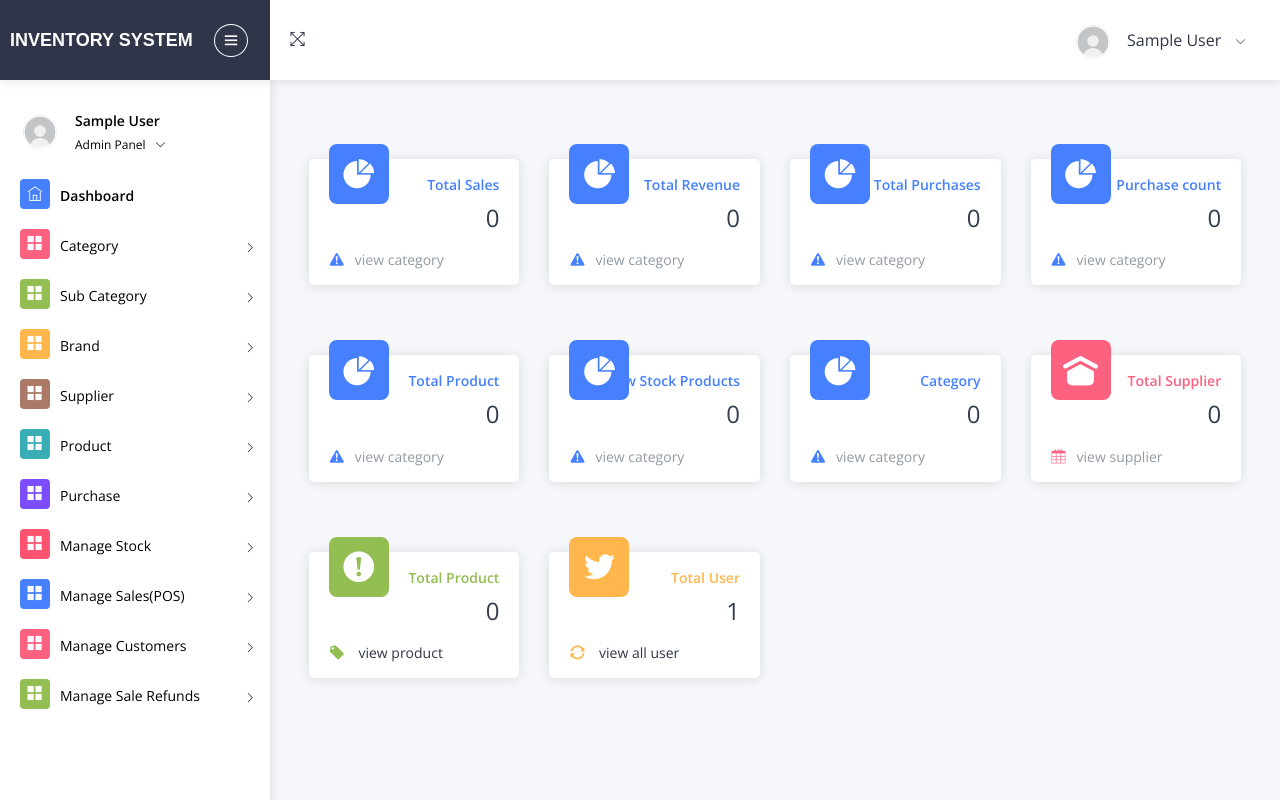
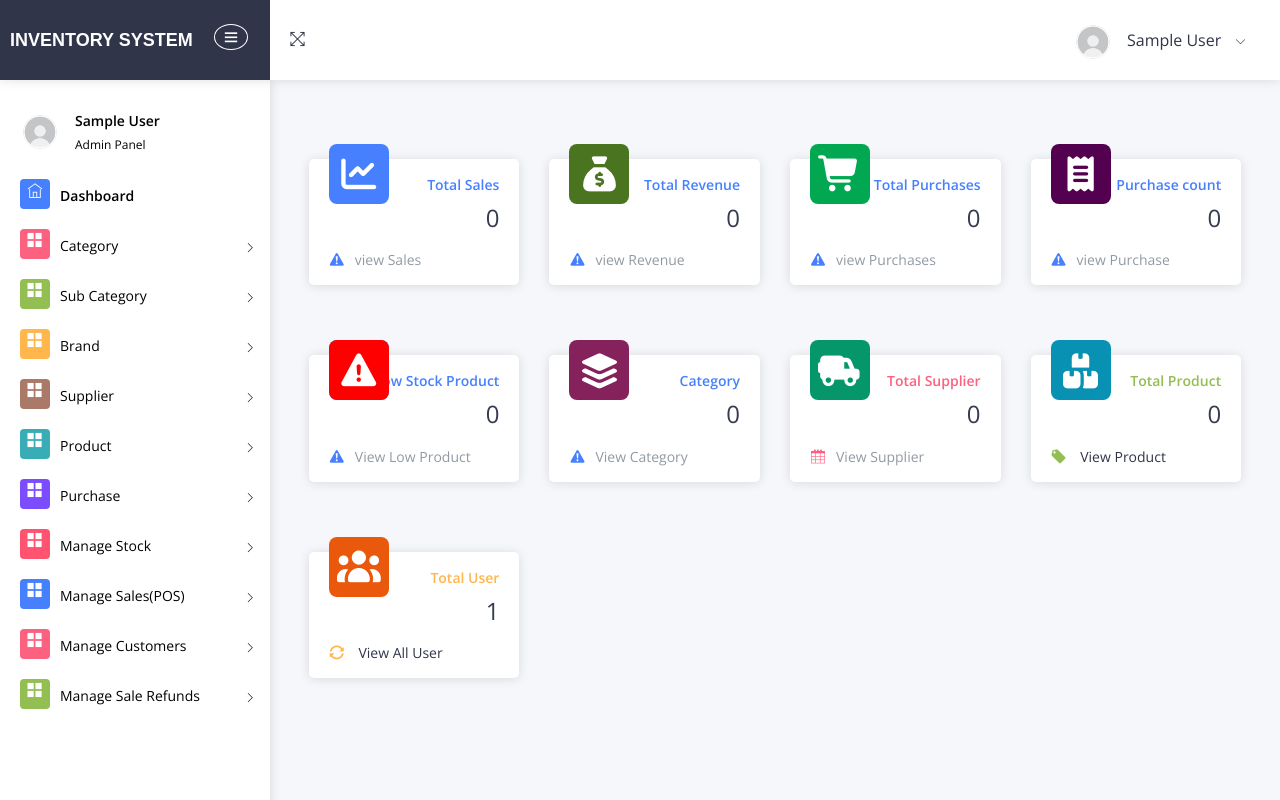
Before and after one commit to raksha-webdev/inventorySystem, a Laravel app: page / in a window 1280 px wide. Run offline with Laravel 12, Linux system fonts and the light colour scheme; the visitor is signed in with stand-in values (Sample User, id 1); data comes from the database, SQL or seed files in the repository; data that the repository does not hold is empty; some libraries are stand-ins or nearby versions; some web fonts are replaced.

Commit message:
23novcommit

```diff
--- a/app/Http/Controllers/AdminController.php
+++ b/app/Http/Controllers/AdminController.php
@@ -14,6 +14,7 @@ use App\Models\stock_log_master;
 use App\Models\subcategory;
 use App\Models\Supplier;
 use App\Models\User;
+use App\Models\user_details;
 use Illuminate\Http\Request;
 use Illuminate\Support\Facades\DB;
 use App\Models\Category;
@@ -39,7 +40,7 @@ public function dashboard()
 
     $product = product::count();
 
-    $user = User::count();
+    $user = user_details::count();
 
     // Total Completed / Active Sales Count
     $sale = SalesMaster::where('status', 1)->count();
@@ -1708,11 +1709,12 @@ public function get_products($id = null)
     // Search text
     $search_text = request('search_text');
 
+
     // Product query
     $product_query = Product::with([
         'category',
         'supplier',
-        'brand'
+        'brand',
     ]);
 
     // Agar search text diya gaya hai
@@ -1728,8 +1730,11 @@ public function get_products($id = null)
 
                   ->orWhereHas('supplier', function ($q) use ($search_text) {
                       $q->where('supplier_name', 'LIKE', '%' . $search_text . '%');
-                  });
-
+                  })
+
+                  ->orWhereHas('brand', function ($q) use ($search_text) {
+                    $q->where('name', 'LIKE', '%' . $search_text . '%');
+                });
         });
     }
 
@@ -1738,6 +1743,7 @@ public function get_products($id = null)
         ->orderBy('id', 'desc')
         ->get();
 
+        // dd($product_data);
     // Category
     $cat_data = category::where('status', 1)->get();
 
--- a/resources/views/admin_master.blade.php
+++ b/resources/views/admin_master.blade.php
@@ -29,6 +29,8 @@
       <link rel="stylesheet" type="text/css" href="{{ asset('assets/icon/themify-icons/themify-icons.css') }}">
       <!-- ico font -->
       <link rel="stylesheet" type="text/css" href="{{ asset('assets/icon/icofont/css/icofont.css') }}">
+      <link rel="stylesheet" href="https://cdnjs.cloudflare.com/ajax/libs/font-awesome/7.3.1/css/all.min.css" crossorigin="anonymous" referrerpolicy="no-referrer" />
+
       <!-- Style.css -->
       <link rel="stylesheet" type="text/css" href="{{ asset('assets/css/style.css') }}">
       <link rel="stylesheet" type="text/css" href="{{ asset('assets/css/jquery.mCustomScrollbar.css') }}">
@@ -247,11 +249,13 @@
                                            'Unknown'
                                          @endif
                                         </span>
-                                        <span id="more-details">Admin Panel<i class="ti-angle-down"></i></span>
+                                        <span id="more-details">Admin Panel
+                                            <!-- <i class="ti-angle-down"></i> -->
+                                        </span>
                                     </div>
                                 </div>
 
-                                <div class="main-menu-content">
+                                <!-- <div class="main-menu-content">
                                     <ul>
                                         <li class="more-details">
                                             <a href="#"><i class="ti-user"></i>View Profile</a>
@@ -259,7 +263,7 @@
                                             <a href="auth-normal-sign-in.html"><i class="ti-layout-sidebar-left"></i>Logout</a>
                                         </li>
                                     </ul>
-                                </div>
+                                </div> -->
                             </div>
                             <!-- <div class="pcoded-search">
                                 <span class="searchbar-toggle">  </span>
--- a/resources/views/index.blade.php
+++ b/resources/views/index.blade.php
@@ -1,4 +1,70 @@
 @extends('admin_master')
+<style>
+.card1-icon {
+    width: 55px;
+    height: 55px;
+    display: inline-flex;
+    align-items: center;
+    justify-content: center;
+    font-size: 24px;
+    border-radius: 12px;
+    margin-left: auto;
+}
+
+/* Total Sales */
+.icon-sales {
+    background-color: #DBEAFE;
+    color: #2563EB;
+}
+
+/* Total Revenue */
+.icon-revenue {
+    background-color:#4A7420;
+    color: #059669;
+}
+
+/* Total Purchases */
+.icon-purchase {
+    background-color: #01A751;
+    color: #7C3AED;
+}
+
+/* Purchase Count */
+.icon-purchase-count {
+    background-color:#540050;
+    color: #EA580C;
+}
+
+/* Total Users */
+.icon-users {
+    background-color: #EA580C;
+    color: #0891B2;
+}
+
+/* Total Products */
+.icon-products {
+    background-color: #0891B2;
+    color: #4F46E5;
+}
+
+/* Low Stock Products */
+.icon-low-stock {
+    background-color: red;
+    color: #DC2626;
+}
+
+/* Total Categories */
+.icon-category {
+    background-color: #85225b;
+    color: #DB2777;
+}
+
+/* Total Suppliers */
+.icon-supplier {
+    background-color: #059669;
+    color: #0F766E;
+}
+</style>
 @section('content')
                                     <div class="page-body">
                                         <div class="row">
@@ -6,12 +72,12 @@
                                         <div class="col-md-6 col-xl-3">
                                                 <div class="card widget-card-1">
                                                     <div class="card-block-small">
-                                                        <i class="icofont icofont-pie-chart bg-c-blue card1-icon"></i>
+                                                    <i class="fa-solid fa-chart-line bg-c-blue card1-icon"></i>
                                                         <span class="text-c-blue f-w-600">Total Sales</span>
                                                         <h4>{{ $sale }}</h4>
                                                         <div>
                                                             <span class="f-left m-t-10 text-muted">
-                                                                <i class="text-c-blue f-16 icofont icofont-warning m-r-10"></i><a href="{{ url('get_sales') }}" class="text-muted text-decoration-none">view category</a>
+                                                                <i class="text-c-blue f-16 icofont icofont-warning m-r-10"></i><a href="{{ url('get_sales/') }}" class="text-muted text-decoration-none">view Sales</a>
                                                             </span>
                                                         </div>
                                                     </div>
@@ -24,12 +90,12 @@
                                             <div class="col-md-6 col-xl-3">
                                                 <div class="card widget-card-1">
                                                     <div class="card-block-small">
-                                                        <i class="icofont icofont-pie-chart bg-c-blue card1-icon"></i>
+                                                    <i class="fa-solid fa-sack-dollar card1-icon icon-revenue"></i>
                                                         <span class="text-c-blue f-w-600">Total Revenue</span>
                                                         <h4>{{ $sale_amt }}</h4>
                                                         <div>
                                                             <span class="f-left m-t-10 text-muted">
-                                                                <i class="text-c-blue f-16 icofont icofont-warning m-r-10"></i><a href="{{ url('get_sales') }}" class="text-muted text-decoration-none">view category</a>
+                                                                <i class="text-c-blue f-16 icofont icofont-warning m-r-10"></i><a href="{{ url('get_sales') }}" class="text-muted text-decoration-none">view Revenue</a>
                                                             </span>
                                                         </div>
                                                     </div>
@@ -39,13 +105,13 @@
                                             <div class="col-md-6 col-xl-3">
                                                 <div class="card widget-card-1">
                                                     <div class="card-block-small">
-                                                        <i class="icofont icofont-pie-chart bg-c-blue card1-icon"></i>
+                                                    <i class="fa-solid fa-cart-shopping card1-icon icon-purchase"></i>
                                                         <span class="text-c-blue f-w-600">Total Purchases</span>
                                                         <h4>{{ $purchase_amt }}</h4>
 
                                                         <div>
                                                             <span class="f-left m-t-10 text-muted">
-                                                                <i class="text-c-blue f-16 icofont icofont-warning m-r-10"></i><a href="{{ url('get_purchases/0') }}" class="text-muted text-decoration-none">view category</a>
+                                                                <i class="text-c-blue f-16 icofont icofont-warning m-r-10"></i><a href="{{ url('get_purchases/0') }}" class="text-muted text-decoration-none">view Purchases</a>
                                                             </span>
                                                         </div>
                                                     </div>
@@ -57,12 +123,12 @@
                                             <div class="col-md-6 col-xl-3">
                                                 <div class="card widget-card-1">
                                                     <div class="card-block-small">
-                                                        <i class="icofont icofont-pie-chart bg-c-blue card1-icon"></i>
+                                                    <i class="fa-solid fa-receipt card1-icon icon-purchase-count"></i>
                                                         <span class="text-c-blue f-w-600">Purchase count</span>
                                                         <h4>{{ $purchase }}</h4>
                                                         <div>
                                                             <span class="f-left m-t-10 text-muted">
-                                                                <i class="text-c-blue f-16 icofont icofont-warning m-r-10"></i><a href="{{ url('get_purchases/0') }}" class="text-muted text-decoration-none">view category</a>
+                                                                <i class="text-c-blue f-16 icofont icofont-warning m-r-10"></i><a href="{{ url('get_purchases/0') }}" class="text-muted text-decoration-none">view Purchase</a>
                                                             </span>
                                                         </div>
                                                     </div>
@@ -71,34 +137,20 @@
                                             </div>
 
 
-                                            <div class="col-md-6 col-xl-3">
-                                                <div class="card widget-card-1">
-                                                    <div class="card-block-small">
-                                                        <i class="icofont icofont-pie-chart bg-c-blue card1-icon"></i>
-                                                        <span class="text-c-blue f-w-600">Total Product</span>
-                                                        <h4>{{ $total_product }}</h4>
 
-                                                        <div>
-                                                            <span class="f-left m-t-10 text-muted">
-                                                                <i class="text-c-blue f-16 icofont icofont-warning m-r-10"></i><a href="{{ url('/get_products') }}" class="text-muted text-decoration-none">view category</a>
-                                                            </span>
-                                                        </div>
-                                                    </div>
-                                                </div>
-
-                                            </div>
 
 
                                             <div class="col-md-6 col-xl-3">
                                                 <div class="card widget-card-1">
                                                     <div class="card-block-small">
                                                         <i class="icofont icofont-pie-chart bg-c-blue card1-icon"></i>
-                                                        <span class="text-c-blue f-w-600">Low Stock Products</span>
+                                                        <i class="fa-solid fa-triangle-exclamation card1-icon icon-low-stock"></i>
+                                                        <span class="text-c-blue f-w-600">Low Stock Product</span>
                                                         <h4>{{ $low_stock }}</h4>
 
                                                         <div>
                                                             <span class="f-left m-t-10 text-muted">
-                                                                <i class="text-c-blue f-16 icofont icofont-warning m-r-10"></i><a href="{{ url('/get_products') }}" class="text-muted text-decoration-none">view category</a>
+                                                                <i class="text-c-blue f-16 icofont icofont-warning m-r-10"></i><a href="{{ url('/get_products') }}" class="text-muted text-decoration-none">View Low Product</a>
                                                             </span>
                                                         </div>
                                                     </div>
@@ -111,12 +163,12 @@
                                             <div class="col-md-6 col-xl-3">
                                                 <div class="card widget-card-1">
                                                     <div class="card-block-small">
-                                                        <i class="icofont icofont-pie-chart bg-c-blue card1-icon"></i>
+                                                    <i class="fa-solid fa-layer-group card1-icon icon-category"></i>
                                                         <span class="text-c-blue f-w-600">Category</span>
                                                         <h4>{{ $catgory_count }}</h4>
                                                         <div>
                                                             <span class="f-left m-t-10 text-muted">
-                                                                <i class="text-c-blue f-16 icofont icofont-warning m-r-10"></i><a href="{{ url('categorydata') }}" class="text-muted text-decoration-none">view category</a>
+                                                                <i class="text-c-blue f-16 icofont icofont-warning m-r-10"></i><a href="{{ url('categorydata') }}" class="text-muted text-decoration-none">View Category</a>
                                                             </span>
                                                         </div>
                                                     </div>
@@ -127,12 +179,12 @@
                                             <div class="col-md-6 col-xl-3">
                                                 <div class="card widget-card-1">
                                                     <div class="card-block-small">
-                                                        <i class="icofont icofont-ui-home bg-c-pink card1-icon"></i>
+                                                    <i class="fa-solid fa-truck-field card1-icon icon-supplier"></i>
                                                         <span class="text-c-pink f-w-600">Total Supplier</span>
                                                         <h4>{{ $supplier }}</h4>
                                                         <div>
                                                             <span class="f-left m-t-10 text-muted">
-                                                                <i class="text-c-pink f-16 icofont icofont-calendar m-r-10"></i><a href="{{ url('supplierList') }}" class="text-muted text-decoration-none">view supplier  </a>
+                                                                <i class="text-c-pink f-16 icofont icofont-calendar m-r-10"></i><a href="{{ url('supplierList') }}" class="text-muted text-decoration-none">View Supplier  </a>
                                                             </span>
                                                         </div>
                                                     </div>
@@ -143,30 +195,32 @@
                                             <div class="col-md-6 col-xl-3">
                                                 <div class="card widget-card-1">
                                                     <div class="card-block-small">
-                                                        <i class="icofont icofont-warning-alt bg-c-green card1-icon"></i>
-                                                        <span class="text-c-green f-w-600">Total Product</span>
+                                                    <i class="fa-solid fa-boxes-stacked card1-icon icon-products"></i>
+                                                    <span class="text-c-green f-w-600">Total Product</span>
                                                         <h4>{{ $product }}</h4>
                                                         <div>
                                                             <span class="f-left m-t-10 text-muted">
                                                                 <i class="text-c-green f-16 icofont icofont-tag m-r-10"></i>
-                                                                <a href="{{ url('get_products') }}">view product</a>
+                                                                <a href="{{ url('get_products') }}">View Product</a>
                                                             </span>
                                                         </div>
                                                     </div>
                                                 </div>
                                             </div>
+
                                             <!-- card1 end -->
                                             <!-- card1 start -->
+
                                             <div class="col-md-6 col-xl-3">
                                                 <div class="card widget-card-1">
                                                     <div class="card-block-small">
-                                                        <i class="icofont icofont-social-twitter bg-c-yellow card1-icon"></i>
+                                                    <i class="fa-solid fa-users card1-icon icon-users"></i>
                                                         <span class="text-c-yellow f-w-600">Total User</span>
                                                         <h4>{{ $user }}</h4>
                                                         <div>
                                                             <span class="f-left m-t-10 text-muted">
                                                                 <i class="text-c-yellow f-16 icofont icofont-refresh m-r-10"></i>
-                                                                <a href="#">view all user</a>
+                                                                <a href="#">View All User</a>
                                                             </span>
                                                         </div>
                                                     </div>
--- a/resources/views/subcategoryList.blade.php
+++ b/resources/views/subcategoryList.blade.php
@@ -12,7 +12,7 @@
 
             <div class="col-lg-8">
                 <div class="page-header-title">
-                    <i class="icofont icofont-file-code bg-c-blue"></i>
+                    <i class="fa-solid fa-list-ul bg-c-blue"></i>
 
                     <div class="d-inline">
                         <h4>Sub Category List</h4>
@@ -447,10 +447,7 @@
                                         <td>
 
                                             <div class="action-buttons">
-
-
                                                 <!-- EDIT -->
-
                                                 <button type="button"
                                                         class="action-btn edit-btn"
                                                         title="Edit Sub Category"
```
Also changed, not shown: resources/views/brandmasterList.blade.php (+3 -19 lines), resources/views/customerList.blade.php (+0 -17 lines), resources/views/productList.blade.php (+6 -9 lines), resources/views/stock_list.blade.php (+2 -13 lines), resources/views/supplierList.blade.php (+5 -7 lines).
